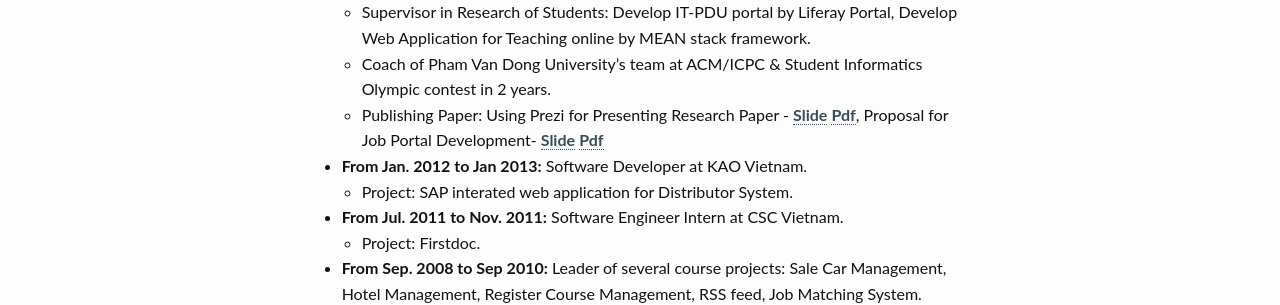
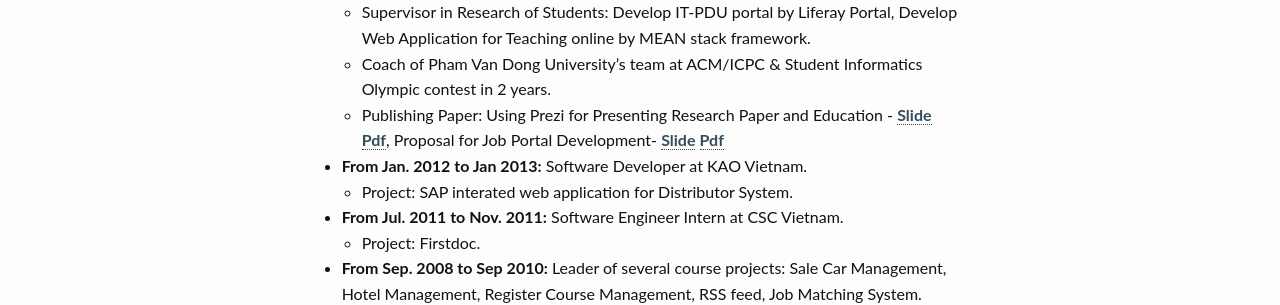
Before and after one commit to duybuidotvn/duybuidotvn.github.io, a Jekyll site: the page built from _posts/about/2015-02-10-curriculum-vitae.md, in a window 1280 px wide. Shown: the part 784-1089 px from the top of the page. Built offline with Jekyll 4.4.1, drawn with Linux system fonts in a browser that asks for light colours.

Commit message:
12282015-1109-cv

```diff
--- a/_posts/about/2015-02-10-curriculum-vitae.md
+++ b/_posts/about/2015-02-10-curriculum-vitae.md
@@ -33,7 +33,7 @@
 	- Teaching courses: Computer Concepts, Algorithms and Data Structures, Basic Programming, Discreate Maths.
 	- Supervisor in Research of Students: Develop IT-PDU portal by Liferay Portal, Develop Web Application for Teaching online by MEAN stack framework.
 	- Coach of Pham Van Dong University’s team at ACM/ICPC & Student Informatics Olympic contest in 2 years.
-	- Publishing Paper: Using Prezi for Presenting Research Paper - [Slide][2] [Pdf][3], Proposal for Job Portal Development- [Slide][4] [Pdf][5]
+	- Publishing Paper: Using Prezi for Presenting Research Paper and Education - [Slide][2] [Pdf][3], Proposal for Job Portal Development- [Slide][4] [Pdf][5]
 - **From Jan. 2012 to Jan 2013:** Software Developer at KAO Vietnam.
 	- Project: SAP interated web application for Distributor System.
 - **From Jul. 2011 to Nov. 2011:** Software Engineer Intern at CSC Vietnam.
```
